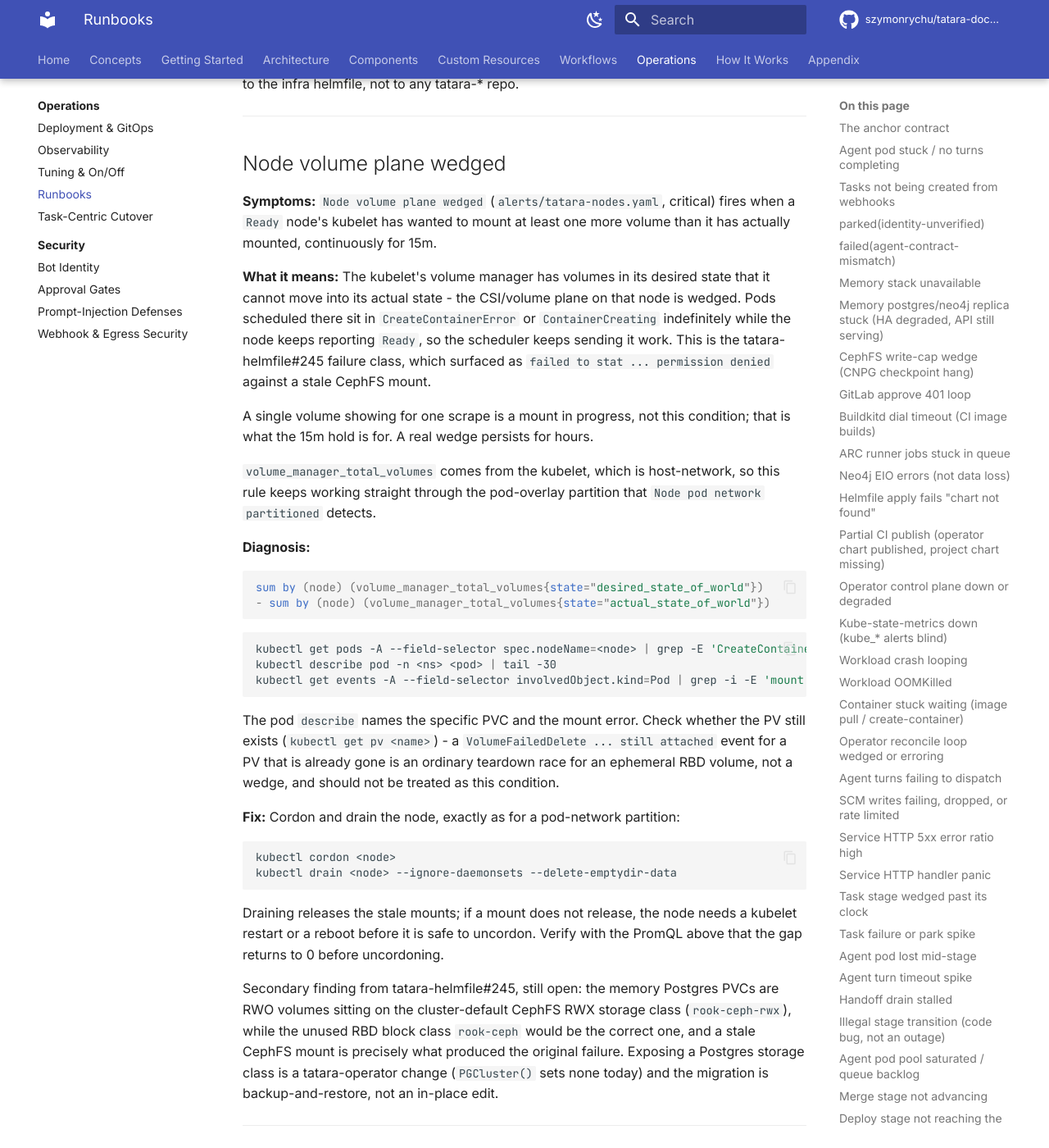
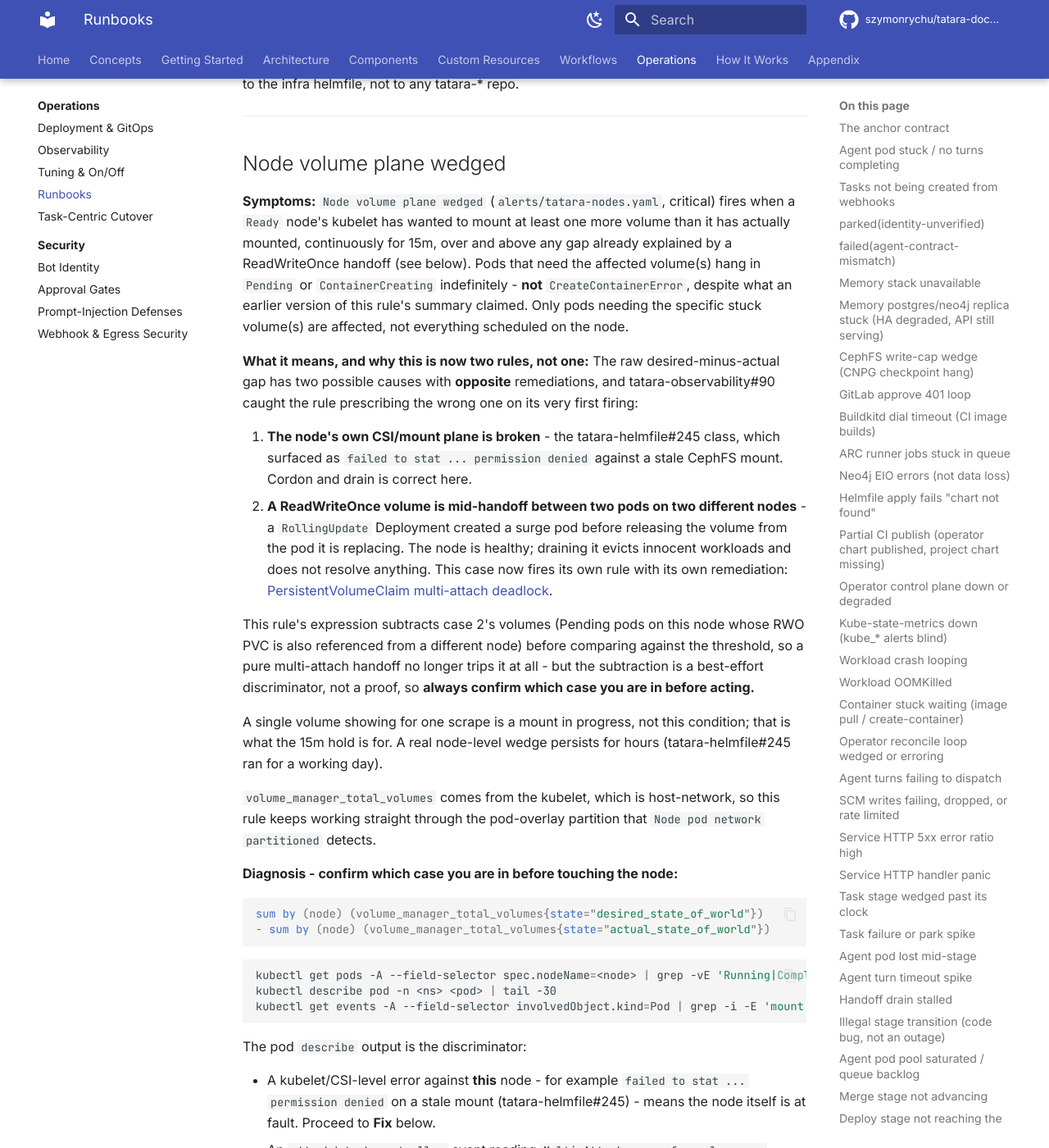
Before and after one commit to szymonrychu/tatara-documentation, an MkDocs documentation site: the page built from docs/operations/runbooks.md, in a window 1280 px wide and 1400 px high, scrolled down 47521 px. Shown: the whole window at 82% size. Built offline with MkDocs 1.6.1 and Material for MkDocs 9.7.7, drawn with Linux system fonts in a browser that asks for light colours; comment, search, counter and statistics services are not loaded; the version menu is left out; some of the changed text lies outside the part shown.

Commit message:
docs(runbooks): add multi-attach deadlock runbook, correct node-wedge drain guidance
szymonrychu/tatara-observability#91 adds "PersistentVolumeClaim multi-attach
deadlock" and splits it out of "Node volume plane wedged", whose first
firing (tatara-observability#90) proved the old rule's unconditional
"cordon and drain the node" advice wrong and harmful for an RWO Multi-Attach
handoff. Adds the new anchor/section and rewrites the existing section
(anchor unchanged) so the drain is conditional on confirming a genuine
node-level CSI fault first, and corrects the CreateContainerError claim to
Pending/ContainerCreating. Coverage 116/117 -> 117/117.

change_significance: minor

````diff
--- a/docs/operations/runbooks.md
+++ b/docs/operations/runbooks.md
@@ -1420,34 +1420,77 @@
 <a id="tatara-runbook-node-volume-plane-wedged"></a><!-- alert: "Node volume plane wedged" status: covered -->
 ## Node volume plane wedged
 
-**Symptoms:** `Node volume plane wedged` (`alerts/tatara-nodes.yaml`, critical) fires when a `Ready` node's kubelet has wanted to mount at least one more volume than it has actually mounted, continuously for 15m.
-
-**What it means:** The kubelet's volume manager has volumes in its desired state that it cannot move into its actual state - the CSI/volume plane on that node is wedged. Pods scheduled there sit in `CreateContainerError` or `ContainerCreating` indefinitely while the node keeps reporting `Ready`, so the scheduler keeps sending it work. This is the tatara-helmfile#245 failure class, which surfaced as `failed to stat ... permission denied` against a stale CephFS mount.
-
-A single volume showing for one scrape is a mount in progress, not this condition; that is what the 15m hold is for. A real wedge persists for hours.
+**Symptoms:** `Node volume plane wedged` (`alerts/tatara-nodes.yaml`, critical) fires when a `Ready` node's kubelet has wanted to mount at least one more volume than it has actually mounted, continuously for 15m, over and above any gap already explained by a ReadWriteOnce handoff (see below). Pods that need the affected volume(s) hang in `Pending` or `ContainerCreating` indefinitely - **not** `CreateContainerError`, despite what an earlier version of this rule's summary claimed. Only pods needing the specific stuck volume(s) are affected, not everything scheduled on the node.
+
+**What it means, and why this is now two rules, not one:** The raw desired-minus-actual gap has two possible causes with **opposite** remediations, and tatara-observability#90 caught the rule prescribing the wrong one on its very first firing:
+
+1. **The node's own CSI/mount plane is broken** - the tatara-helmfile#245 class, which surfaced as `failed to stat ... permission denied` against a stale CephFS mount. Cordon and drain is correct here.
+2. **A ReadWriteOnce volume is mid-handoff between two pods on two different nodes** - a `RollingUpdate` Deployment created a surge pod before releasing the volume from the pod it is replacing. The node is healthy; draining it evicts innocent workloads and does not resolve anything. This case now fires its own rule with its own remediation: [PersistentVolumeClaim multi-attach deadlock](#tatara-runbook-persistentvolumeclaim-multi-attach-deadlock).
+
+This rule's expression subtracts case 2's volumes (Pending pods on this node whose RWO PVC is also referenced from a different node) before comparing against the threshold, so a pure multi-attach handoff no longer trips it at all - but the subtraction is a best-effort discriminator, not a proof, so **always confirm which case you are in before acting.**
+
+A single volume showing for one scrape is a mount in progress, not this condition; that is what the 15m hold is for. A real node-level wedge persists for hours (tatara-helmfile#245 ran for a working day).
 
 `volume_manager_total_volumes` comes from the kubelet, which is host-network, so this rule keeps working straight through the pod-overlay partition that `Node pod network partitioned` detects.
 
-**Diagnosis:**
+**Diagnosis - confirm which case you are in before touching the node:**
 ```promql
 sum by (node) (volume_manager_total_volumes{state="desired_state_of_world"})
 - sum by (node) (volume_manager_total_volumes{state="actual_state_of_world"})
 ```
 ```bash
-kubectl get pods -A --field-selector spec.nodeName=<node> | grep -E 'CreateContainerError|ContainerCreating'
+kubectl get pods -A --field-selector spec.nodeName=<node> | grep -vE 'Running|Completed'
 kubectl describe pod -n <ns> <pod> | tail -30
 kubectl get events -A --field-selector involvedObject.kind=Pod | grep -i -E 'mount|volume' | tail -30
 ```
-The pod `describe` names the specific PVC and the mount error. Check whether the PV still exists (`kubectl get pv <name>`) - a `VolumeFailedDelete ... still attached` event for a PV that is already gone is an ordinary teardown race for an ephemeral RBD volume, not a wedge, and should not be treated as this condition.
-
-**Fix:** Cordon and drain the node, exactly as for a pod-network partition:
+The pod `describe` output is the discriminator:
+
+- A kubelet/CSI-level error against **this** node - for example `failed to stat ... permission denied` on a stale mount (tatara-helmfile#245) - means the node itself is at fault. Proceed to **Fix** below.
+- An `attachdetach-controller` event reading `Multi-Attach error for volume ... already used by pod(s) <other-pod>` means another pod legitimately holds a ReadWriteOnce volume elsewhere. The node is healthy. **Do not drain it** - go to [PersistentVolumeClaim multi-attach deadlock](#tatara-runbook-persistentvolumeclaim-multi-attach-deadlock) instead.
+
+Also check whether the PV still exists (`kubectl get pv <name>`) - a `VolumeFailedDelete ... still attached` event for a PV that is already gone is an ordinary teardown race for an ephemeral RBD volume, not a wedge, and should not be treated as either case above.
+
+**Fix - only once a genuine node-level CSI fault is confirmed:** Cordon and drain the node, exactly as for a pod-network partition:
 ```bash
 kubectl cordon <node>
 kubectl drain <node> --ignore-daemonsets --delete-emptydir-data
 ```
 Draining releases the stale mounts; if a mount does not release, the node needs a kubelet restart or a reboot before it is safe to uncordon. Verify with the PromQL above that the gap returns to 0 before uncordoning.
 
+Do **not** run this against a Multi-Attach handoff - the node hosting the `Pending` pod is not at fault there, and draining it evicts every other healthy pod using that node's volumes without resolving the deadlock.
+
 Secondary finding from tatara-helmfile#245, still open: the memory Postgres PVCs are RWO volumes sitting on the cluster-default CephFS RWX storage class (`rook-ceph-rwx`), while the unused RBD block class `rook-ceph` would be the correct one, and a stale CephFS mount is precisely what produced the original failure. Exposing a Postgres storage class is a tatara-operator change (`PGCluster()` sets none today) and the migration is backup-and-restore, not an in-place edit.
+
+---
+
+<a id="tatara-runbook-persistentvolumeclaim-multi-attach-deadlock"></a><!-- alert: "PersistentVolumeClaim multi-attach deadlock" status: covered -->
+## PersistentVolumeClaim multi-attach deadlock
+
+**Symptoms:** `PersistentVolumeClaim multi-attach deadlock` (`alerts/tatara-nodes.yaml`, warning) fires when a ReadWriteOnce PVC is referenced from more than one node at once, with at least one of its referencing pods `Pending`, sustained for 15m.
+
+**What it means - the circular wait:** This is a workload-level deadlock, not a node fault. A `RollingUpdate` Deployment with `maxUnavailable: 0` (surging a replacement pod before removing the old one) backed by a single-replica ReadWriteOnce PVC creates the new pod before terminating the old one. If the scheduler places the new pod on a different node than the one already holding the volume, the wait becomes circular and permanent:
+
+- the new pod cannot attach the ReadWriteOnce volume, because the old pod legitimately still holds it;
+- the old pod is not terminated until the new pod becomes `Ready`;
+- the new pod cannot become `Ready` without the volume.
+
+Nothing about this resolves on its own - it holds indefinitely until a human intervenes.
+
+**The node hosting the `Pending` pod is not at fault.** Do not cordon or drain it. See [Node volume plane wedged](#tatara-runbook-node-volume-plane-wedged) for how to tell this apart from a genuine node-level CSI fault, which needs the opposite response.
+
+**Diagnosis:**
+```bash
+kubectl -n <ns> describe pod <pending> | grep -A2 Multi-Attach
+kubectl get pvc <name> -o jsonpath='{.spec.accessModes}'
+kubectl get deploy <name> -o jsonpath='{.spec.strategy}'
+```
+The `describe pod` output names the pod that already holds the volume; the access mode confirms `ReadWriteOnce`; the strategy confirms a `RollingUpdate` with `maxUnavailable: 0` is what let the surge pod get created before the old one was torn down.
+
+**Immediate unblock:** Delete the pod still holding the volume. The `Pending` pod attaches as soon as the volume is released, and the Deployment continues its rollout normally from there.
+
+**Permanent fix:** Change the Deployment's rollout strategy so a surge pod can never be created before the old one releases the volume - either `strategy: Recreate` for any single-replica ReadWriteOnce workload, or `maxUnavailable: 1` / `maxSurge: 0` if a `RollingUpdate` is still wanted.
+
+Real example seen: `home-automation/piper`. A daily 03:30Z re-render of its pod template re-rolls the Deployment every day; most days the handoff completes within minutes, but whenever the scheduler happens to place the surge pod on a different node than the current holder, it deadlocks permanently until a human deletes the old pod and fixes the strategy. It will keep re-deadlocking daily until the Deployment's strategy is changed - this is not a one-off, it is latent every day the fix is not applied.
 
 ---
 
````
